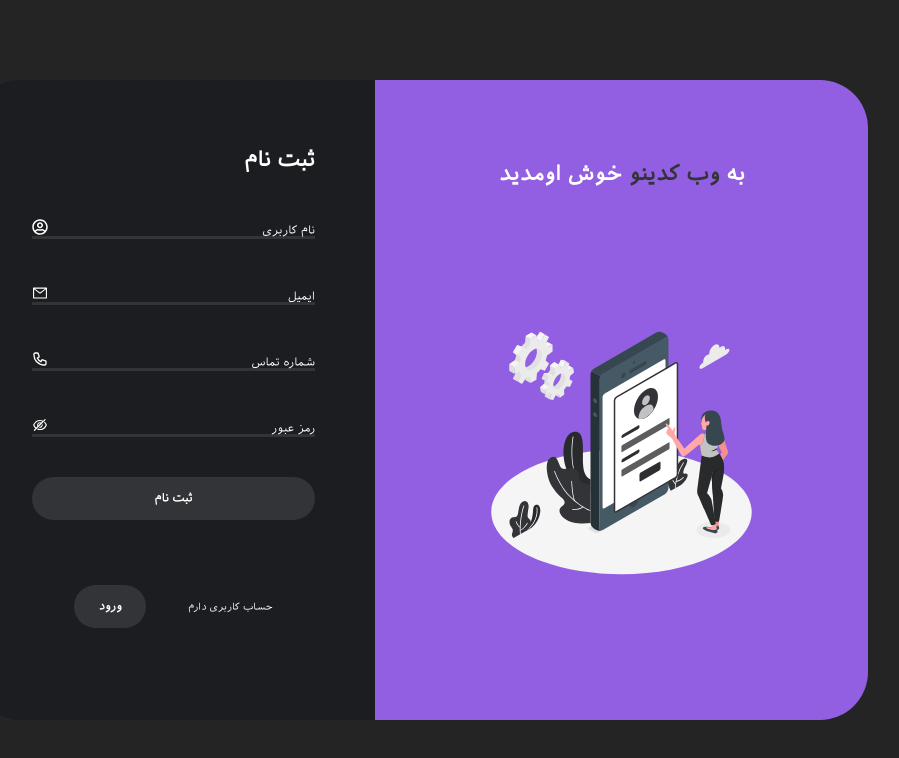
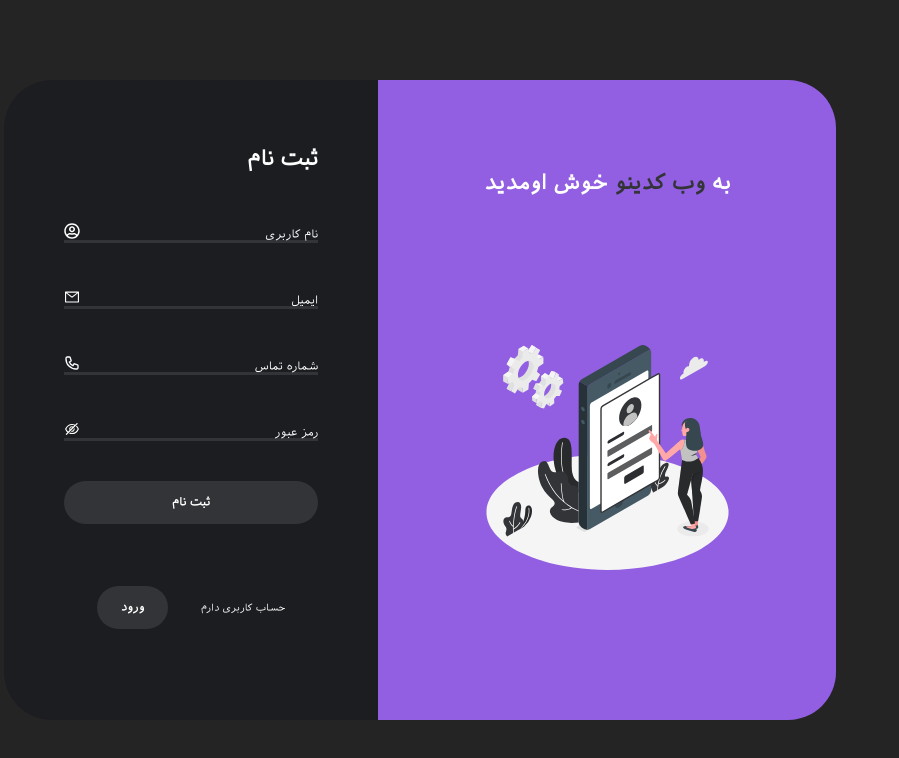
Before and after one commit to amirgh82/login-user, a React (Vite) app: page /register in a window 1280 px wide. Shown: the top 758 px of the page, without its empty margins (220-1119 px from the left). Built offline with nearby package versions, Linux system fonts and the light colour scheme.

Commit message:
fix bug and color

```diff
--- a/src/pages/Register/Register.css
+++ b/src/pages/Register/Register.css
@@ -1,7 +1,7 @@
-.login-container {
+.register-container {
     display: flex;
     justify-content: space-between;
-    width: 70%;
+    width: 65%;
     height: 80vh;
     overflow: hidden;
     border-radius: 3rem;
@@ -11,30 +11,34 @@
     -o-border-radius: 3rem;
 }
 
-.login-form {
+.register-form {
     display: flex;
     flex-direction: column;
     justify-content: space-around;
+    background-color: var(--login-bg-color);
+    width: 45%;
+    padding: 60px;
 }
 
-.login-form form {
+.register-form form {
     display: flex;
     flex-direction: column;
     width: 100%;
+    margin-top: 0.5rem;
 }
 
-.login-title {
+.register-title {
     font-family: var(--font-def);
     color: #fff;
     min-width: 10rem;
     font-size: 1.3rem;
 }
 
-.login-title span {
+.register-title span {
     color: var(--gray-color);
 }
 
-.login-left {
+.register-right {
     width: 55%;
     background-color: var(--purple-color);
     display: flex;
@@ -43,7 +47,7 @@
     align-items: center;
 }
 
-.login-picture {
+.register-picture {
     width: 75%;
 }
 
@@ -57,29 +61,29 @@
     font-size: 0.6rem;
 }
 
-/* Responsive login */
+/* Responsive register */
 
 @media screen and (max-width:1200px) {
-    .login-form {
+    .register-form {
         padding: 40px;
     }
 
-    .login-title {
+    .register-title {
         font-size: 1rem;
     }
 
-    .login-container {
+    .register-container {
         width: 80%;
     }
 }
 
 
 @media screen and (max-width:992px) {
-    .login-container {
+    .register-container {
         width: 85%;
     }
 
-    .login-form {
+    .register-form {
         padding: 30px;
     }
 
@@ -89,30 +93,30 @@
 }
 
 @media screen and (min-width: 576px) and (max-width: 768px) {
-    .login-container {
+    .register-container {
         width: 95%;
     }
 
-    .login-title {
+    .register-title {
         font-size: 0.8rem;
     }
 
-    .login-form {
+    .register-form {
         padding: 20px;
         flex-grow: 1;
     }
 
-    .login-left {
+    .register-left {
         flex-grow: 1;
     }
 }
 
 @media screen and (max-width:576px) {
-    .login-form {
+    .register-form {
         width: 1000%;
     }
 
-    .login-left {
+    .register-right {
         display: none;
     }
 
--- a/src/pages/Register/Register.jsx
+++ b/src/pages/Register/Register.jsx
@@ -16,13 +16,13 @@ export default function Login() {
 
     return (
         <>
-            <div className="login-container">
-                <div className="login-left">
-                    <h2 className="login-title">به <span>وب کدینو </span>خوش اومدید</h2>
-                    <img className='login-picture' src="./../../../public/images/Mobile login-amico.svg" alt="coding workshop" />
+            <div className="register-container">
+                <div className="register-right">
+                    <h2 className="register-title">به <span>وب کدینو </span>خوش اومدید</h2>
+                    <img className='register-picture' src="./../../../public/images/Mobile login-amico.svg" alt="coding workshop" />
                 </div>
-                <div className="login-form">
-                    <h2 className="login-title">ثبت نام</h2>
+                <div className="register-form">
+                    <h2 className="register-title">ثبت نام</h2>
                     <form>
                         <Input type='text' placeholder='نام کاربری' icon={<FaRegUserCircle />} />
                         <Input type='email' placeholder='ایمیل' icon={<AiOutlineMail />} />
```
Also changed, not shown: public/images/Login-amico1.svg (added).
